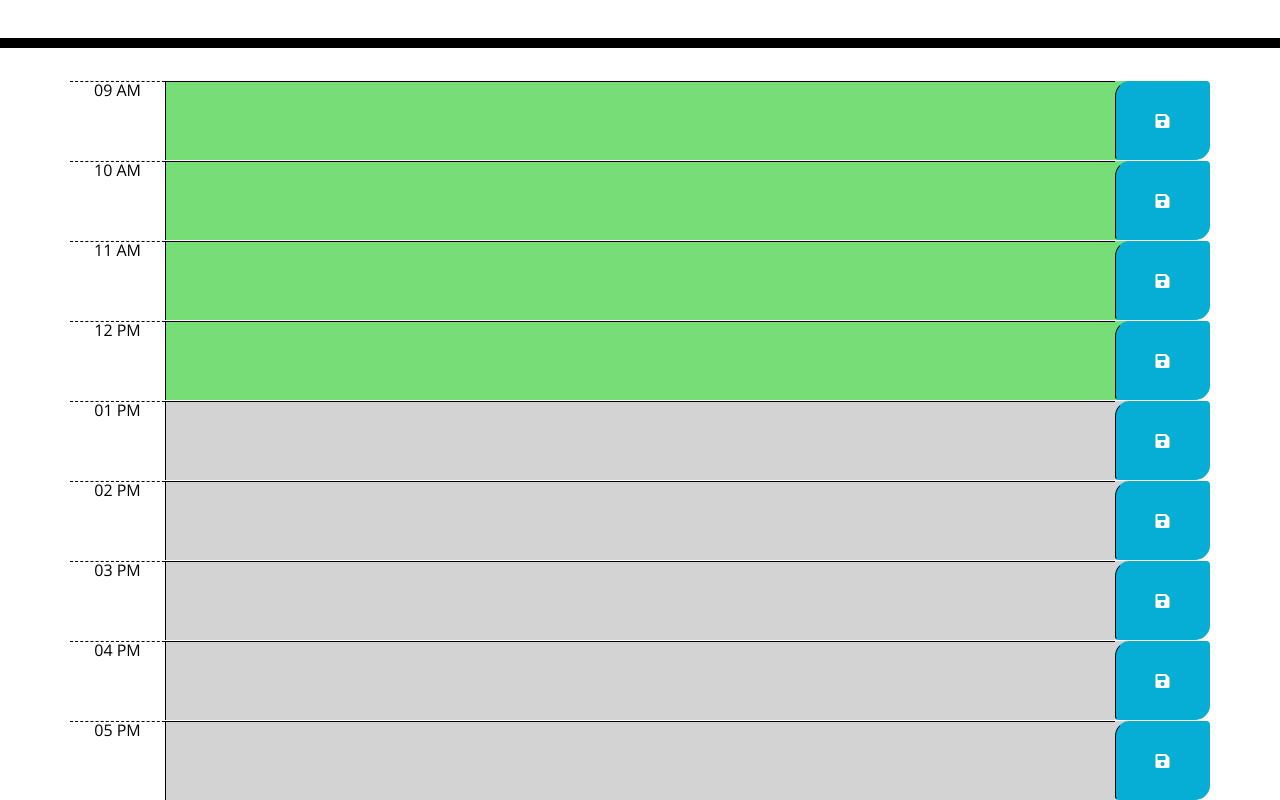
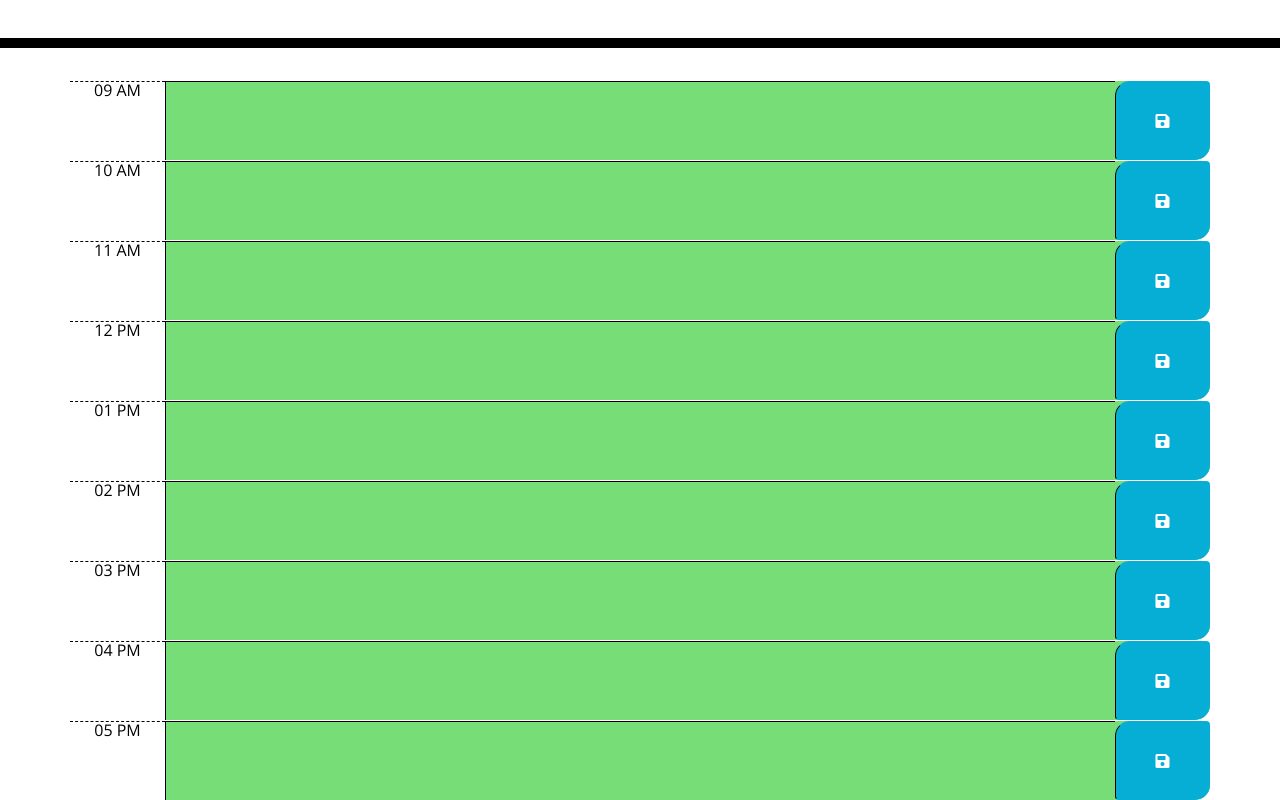
Before and after one commit to bellasantiago/day-scheduler, a plain HTML site: page index.html in a window 1280 px wide. Shown: the part 326-1126 px from the top of the page. Drawn offline with nearby package versions, Linux system fonts and the light colour scheme.

Commit message:
changed element ID

```diff
--- a/assets/script.js
+++ b/assets/script.js
@@ -47,14 +47,16 @@ $(".timeBlock").each(function () {
     //Reach the row's ID to retrieve row's relative time
     var storedTime = parseInt($(this).attr("id"));
 
+    console.log(storedTime , currentTime);
+
     //If the hour has already passed in comparison to current time, then addClass "PAST"
     if (storedTime < currentTime) {
         $(this).addClass("past");
         $(this).removeClass("present");
         $(this).removeClass("future");
     } else {
-        //If the hour has already passed in comparison to current time, then addClass "PRESENT"
         if (storedTime === currentTime) {
+            //If the hour has already passed in comparison to current time, then addClass "PRESENT"
             $(this).addClass("present");
             $(this).removeClass("past");
             $(this).removeClass("future");
--- a/index.html
+++ b/index.html
@@ -52,14 +52,14 @@
     </div>
 
     <!-- 1PM Time Slot -->
-    <div class="row timeBlock" id="1">
+    <div class="row timeBlock" id="13">
       <div class="col-md-1 time">01 PM</div>
       <textarea class="col-md-10 toDo description"></textarea>
       <button class="col-md-1 btn saveBtn"><i class="fas fa-save"></i></button>
     </div>
 
     <!-- 2PM Time Slot -->
-    <div class="row timeBlock" id="2">
+    <div class="row timeBlock" id="14">
       <div class="col-md-1 time">02 PM
       </div>
       <textarea class="col-md-10 toDo description"></textarea>
@@ -67,21 +67,21 @@
     </div>
 
     <!-- 3PM Time Slot -->
-    <div class="row timeBlock" id="3">
+    <div class="row timeBlock" id="15">
       <div class="col-md-1 time">03 PM</div>
       <textarea class="col-md-10 toDo description"></textarea>
       <button class="col-md-1 btn saveBtn"><i class="fas fa-save"></i></button>
     </div>
 
     <!-- 4 PM Time Slot -->
-    <div class="row timeBlock" id="4">
+    <div class="row timeBlock" id="16">
       <div class="col-md-1 time">04 PM</div>
       <textarea class="col-md-10 toDo description"></textarea>
       <button class="col-md-1 btn saveBtn"><i class="fas fa-save"></i></button>
     </div>
 
     <!-- 5PM Time Slot -->
-    <div class="row timeBlock" id="5">
+    <div class="row timeBlock" id="17">
       <div class="col-md-1 time">05 PM</div>
       <textarea class="col-md-10 toDo description"></textarea>
       <button class="col-md-1 btn saveBtn"><i class="fas fa-save"></i></button>
```
